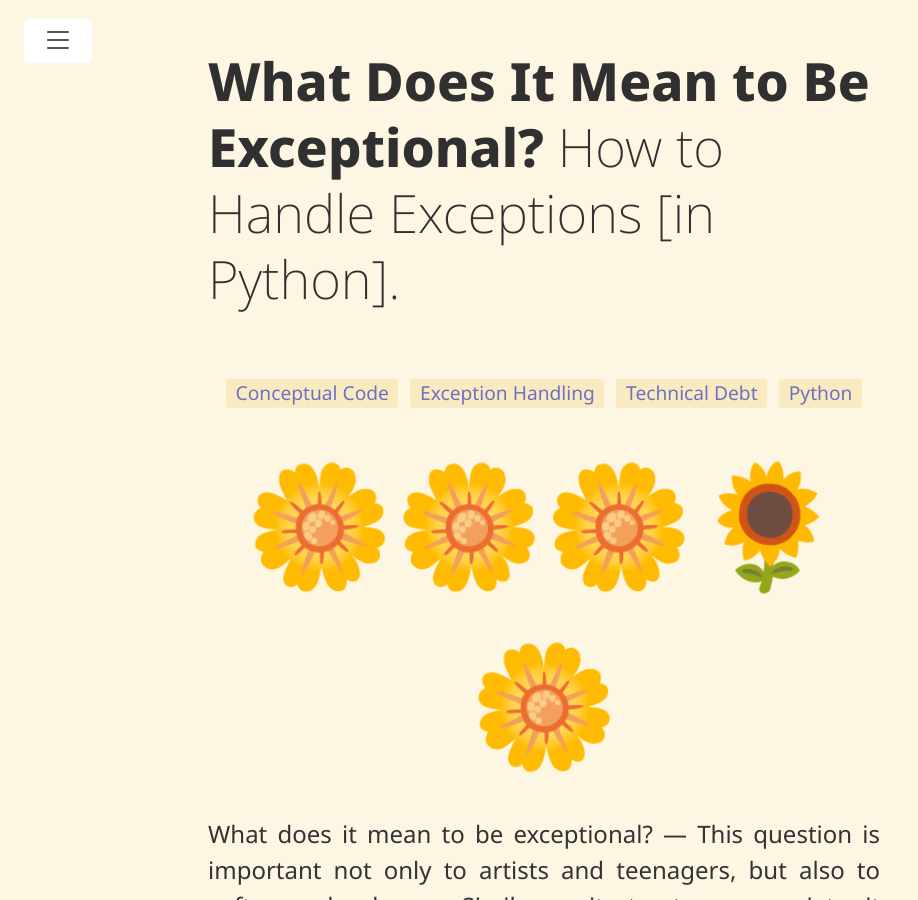
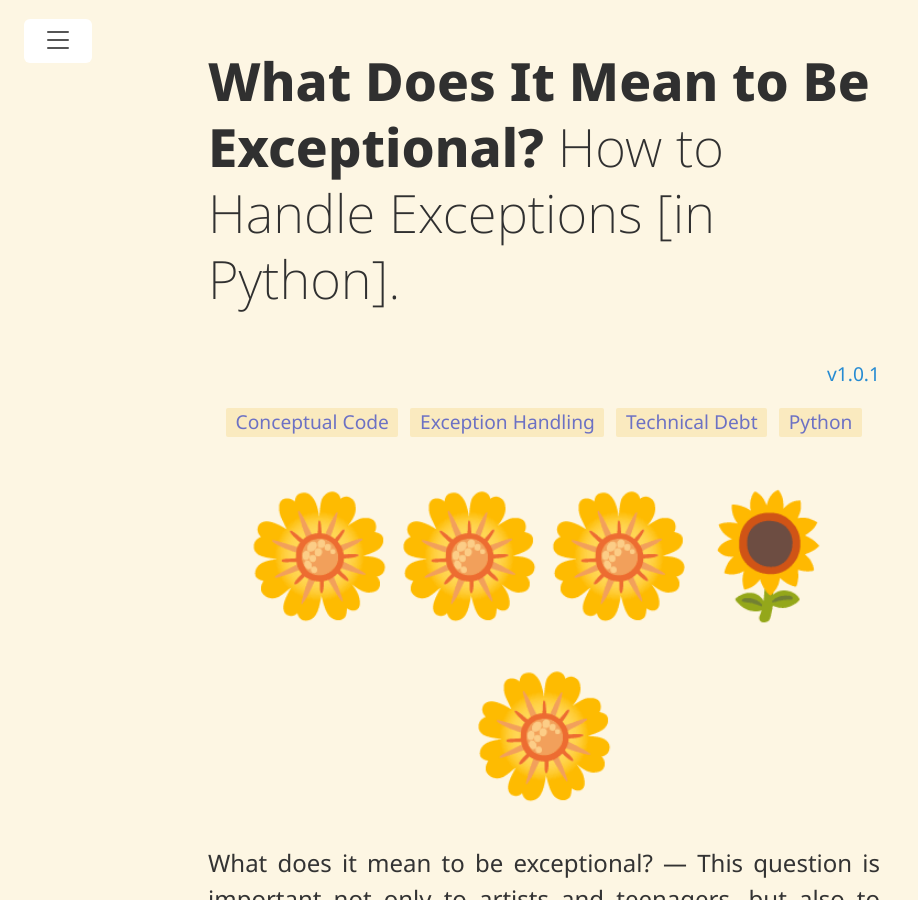
Before and after one commit to jonathan-scholbach/jonathan-scholbach.github.io, a Jekyll site: the page built from _posts/2023-02-06-what-does-it-mean-to-be-exceptional.md, in a window 1280 px wide and 900 px high. Shown: the whole window, without its empty margins (0-918 px from the left). Built offline with Jekyll 4.4.1, drawn with Linux system fonts in a browser that asks for light colours; some of the changed text lies outside the part shown.

Commit message:
Fix broken indentation in What Does It Mean to Be Exceptional

````diff
--- a/_posts/2023-02-06-what-does-it-mean-to-be-exceptional.md
+++ b/_posts/2023-02-06-what-does-it-mean-to-be-exceptional.md
@@ -5,6 +5,7 @@
 tags: [Conceptual Code, Exception Handling, Technical Debt, Python]
 layout: post
 toc: true
+version: 1.0.1
 ---
 
 <div class="flowers">
@@ -115,11 +116,11 @@
 
 ```python
 def to_age(value: int | str) -> Age:
-if isinstance(value, str):
-try:
-value = int(value)
-except ValueError:
-raise ValueError("Age string must hold an integer number")
+    if isinstance(value, str):
+      try:
+          value = int(value)
+      except ValueError:
+         raise ValueError("Age string must hold an integer number")
 
     if not isinstance(value, int):
         raise ValueError("Age value must be a string or integer")
@@ -202,8 +203,8 @@
 from typing import NoReturn
 
 class ResultDisguisedAsException(Exception):
-def **init**(self, value: Any) -> None:
-    self.value = value
+    def __init__(self, value: Any) -> None:
+        self.value = value
 
 def function(value: int) -> NoReturn: # ... (apply some operations to value here)
     raise ResultBeingRaised(value)
@@ -325,19 +326,22 @@
 class NotFound(Exception):
     pass
 
-def load_movie_by_filters(filters) -> Movie: # Skipping db implementation part of this layer
+def load_movie_by_filters(filters) -> Movie:
+    # Skipping db implementation part of this layer
     matches: list[Movie] = MovieDatabase.filter(filters)
     if not matches:
         raise NotFound()
     return matches[0]
 
-def movie_filter_service(filters) -> Movie: # Skipping business logic part of this layer
+def movie_filter_service(filters) -> Movie:
+    # Skipping business logic part of this layer
     return load_movie_by_filters(filters)
 
-def movie_filter_controller(filters) -> Movie: # Skipping validation logic part of this layer
+def movie_filter_controller(filters) -> Movie:
+    # Skipping validation logic part of this layer
     return movie_filter_service(filters)
 
-def entry\*point(filters):
+def entry_point(filters):
     try:
         return movie_filter_controller(filters)
     except NotFound:
@@ -480,10 +484,10 @@
 exceptional program flow.
 
 ```python
-def age\*from_years(years: int) -> Age | None:
-if years < 0:
-return None
-return Age(years)
+def age_from_years(years: int) -> Age | None:
+    if years < 0:
+        return None
+    return Age(years)
 ```
 
 <p class="caption">This code example uses a return value of None to indicate that "something
@@ -598,15 +605,15 @@
 ErrType = TypeVar("ErrType", bound=Exception)
 
 class Ok(Generic[OkType]):
-def **init**(self, value: OkType) -> None:
-self.\_value: OkType = value
+    def __init__(self, value: OkType) -> None:
+        self._value: OkType = value
 
     def unwrap(self) -> OkType:
         return self._value
 
 class Err(Generic[ErrType]):
-def **init**(self, error: ErrType) -> None:
-self.\_error = error
+    def __init__(self, error: ErrType) -> None:
+        self._error = error
 
     def unwrap(self) -> NoReturn:
         raise self._error
````
Also changed, not shown: other parts of _posts/2023-02-06-what-does-it-mean-to-be-exceptional.md (+5 -2 lines).
